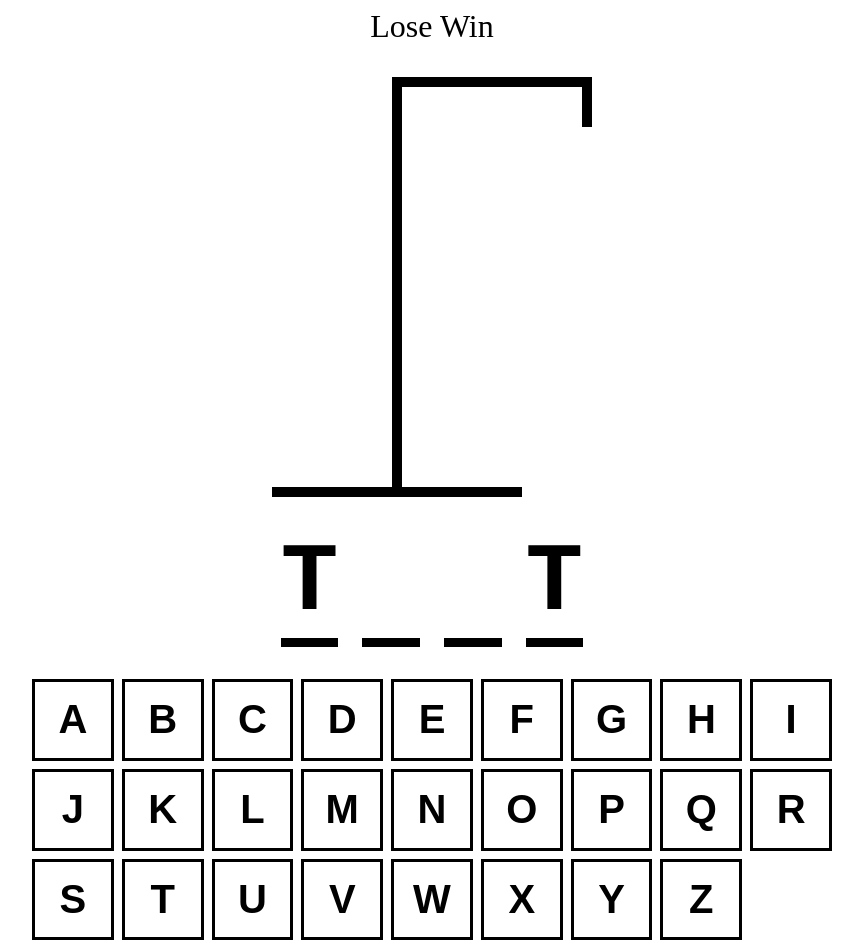
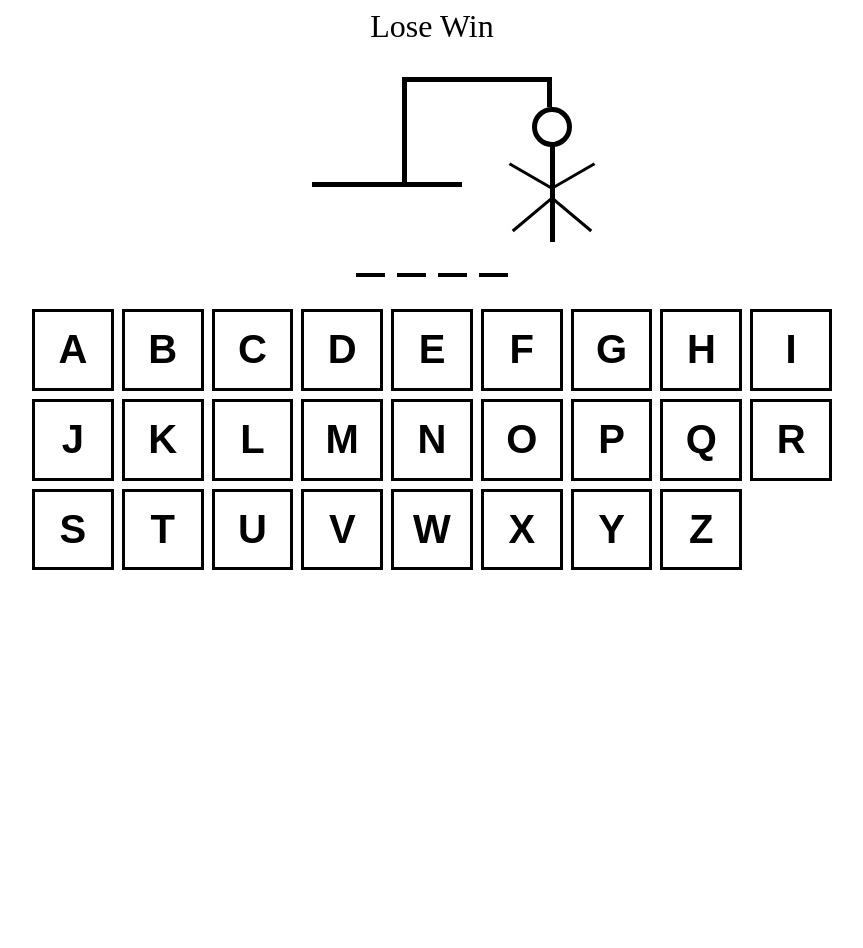
Before and after one commit to AmalShalabi/Hangman-React-Typescript, a React (Vite) app: page / in a window 1280 px wide. Shown: the whole page, without its empty margins (208-1071 px from the left). After the commit the page ends 800 px from the top, so only its background shows below. Built offline with nearby package versions, Linux system fonts and the light colour scheme.

Commit message:
Word component logic

```diff
--- a/src/App.tsx
+++ b/src/App.tsx
@@ -6,9 +6,10 @@
 
 function App() {
   const [wordToGuess, setWordToGuess] = useState(() => {
-    return words[Math.floor(Math.random() * words.length)];
+    return "test"
+    // return words[Math.floor(Math.random() * words.length)];
   });
-  const [guessedLetters, setGuessLetters] = useState<string[]>([]);
+  const [guessedLetters, setGuessLetters] = useState<string[]>(["a","w", "k","z","l","f"]);
   console.log(wordToGuess);
 
   const incorrectLetters = guessedLetters.filter(
@@ -28,7 +29,7 @@
     >
       <div style={{ fontSize: "2rem", textAlign: "center" }}>Lose Win</div>
       <HangmanDrwaing numberOfGusses={incorrectLetters.length} />
-      <HangmanWord />
+      <HangmanWord guessedLetters={guessedLetters} wordToGuess={wordToGuess} />
       <div style={{ alignSelf: "stretch" }}>
         <KeyWord />
       </div>
--- a/src/components/HangmanDrwaing/HangmanDrwaing.tsx
+++ b/src/components/HangmanDrwaing/HangmanDrwaing.tsx
@@ -1,37 +1,37 @@
 const HEAD = (
   <div
     style={{
-      width: "50px",
-      height: "50px",
+      width: "30px",
+      height: "30px",
       borderRadius: "100%",
-      border: " 10px solid black",
+      border: " 5px solid black",
       position: "absolute",
-      top: "50px",
-      right: "-30px",
+      top: "30px",
+      right: "-20px",
     }}
   />
 );
 const BODY = (
   <div
     style={{
-      width: "10px",
+      width: "5px",
       height: "100px",
       background: "black",
       position: "absolute",
-      top: "120px",
-      right: 0,
+      top: "65px",
+      right: "-3px",
     }}
   />
 );
 const RIGHT_ARM = (
   <div
     style={{
-      width: "100px",
-      height: "10px",
+      width: "50px",
+      height: "3px",
       background: "black",
       position: "absolute",
-      top: "150px",
-      right: "-100px",
+      top: "110px",
+      right: "-50px",
       rotate:"-30deg",
       transformOrigin:"left bottom"
     }}
@@ -40,12 +40,12 @@
 const LEFT_ARM = (
   <div
     style={{
-      width: "100px",
-      height: "10px",
+      width: "50px",
+      height: "3px",
       background: "black",
       position: "absolute",
-      top: "150px",
-      right: "10px",
+      top: "110px",
+      right: "0px",
       rotate: "30deg",
       transformOrigin: "right bottom",
     }}
@@ -54,13 +54,13 @@
 const RIGHT_LEG= (
   <div
     style={{
-      width: "100px",
-      height: "10px",
+      width: "50px",
+      height: "3px",
       background: "black",
       position: "absolute",
-      top: "210px",
-      right: "-90px",
-      rotate: "60deg",
+      top: "120px",
+      right: "-50px",
+      rotate: "40deg",
       transformOrigin: "left bottom",
     }}
   />
@@ -68,13 +68,13 @@
 const LEFT_LEG = (
   <div
     style={{
-      width: "100px",
-      height: "10px",
+      width: "50px",
+      height: "3px",
       background: "black",
       position: "absolute",
-      top: "210px",
+      top: "120px",
       right: 0,
-      rotate: "-60deg",
+      rotate: "-40deg",
       transformOrigin: "right bottom",
     }}
   />
@@ -89,8 +89,8 @@
       {BODY_PARTS.slice(0,numberOfGusses)}
       <div
         style={{
-          height: "50px",
-          width: "10px",
+          height: "30px",
+          width: "5px",
           background: "black",
           position: "absolute",
           top: 0,
@@ -99,21 +99,21 @@
       />
       <div
         style={{
-          height: "10px",
-          width: "200px",
+          height: "5px",
+          width: "150px",
           background: "black",
-          marginLeft: "120px",
+          marginLeft: "90px",
         }}
       />
       <div
         style={{
-          height: "400px",
-          width: "10px",
+          height: "100px",
+          width: "5px",
           background: "black",
-          marginLeft: "120px",
+          marginLeft: "90px",
         }}
       />
-      <div style={{ height: "10px", width: "250px", background: "black" }} />
+      <div style={{ height: "5px", width: "150px", background: "black" }} />
     </div>
   );
 };
--- a/src/components/HangmanWord/HangmanWord.tsx
+++ b/src/components/HangmanWord/HangmanWord.tsx
@@ -1,18 +1,21 @@
-const HangmanWord = () => {
-  const word = "test";
-  const guessedLetters = ["t"];
+type HangmanWordProps={
+  guessedLetters:string[]
+  wordToGuess:string
+}
+const HangmanWord = ({guessedLetters,wordToGuess}:HangmanWordProps) => {
+
   return (
     <div
       style={{
         display: "flex",
         gap: ".25em",
-        fontSize: "6rem",
+        fontSize: "3rem",
         fontWeight: "bold",
         textTransform: "uppercase",
         fontFamily: "monospace",
       }}
     >
-      {word.split("").map((letter, index) => (
+      {wordToGuess.split("").map((letter, index) => (
         <span style={{ borderBottom: ".1em solid black" }} key={index}>
           <span
             style={{
```
